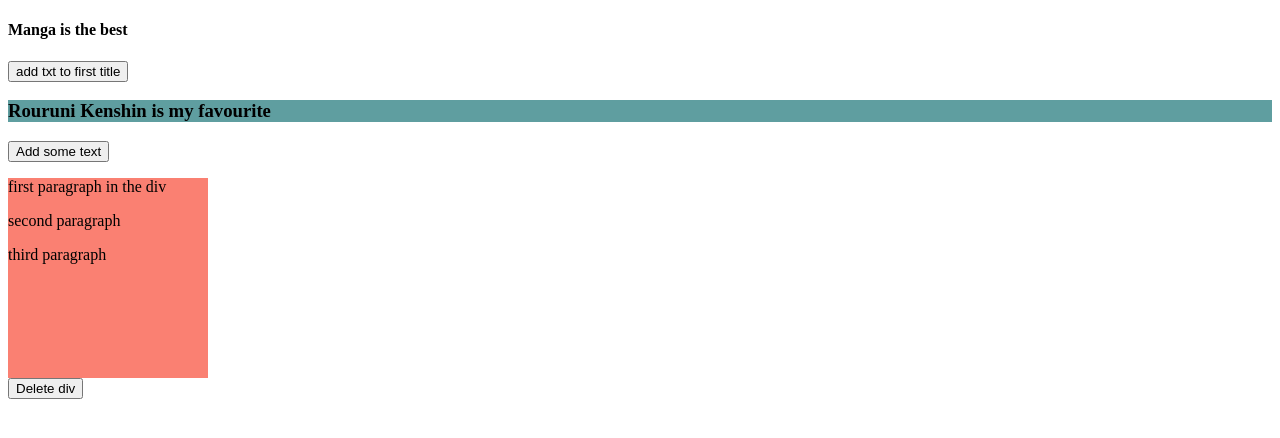
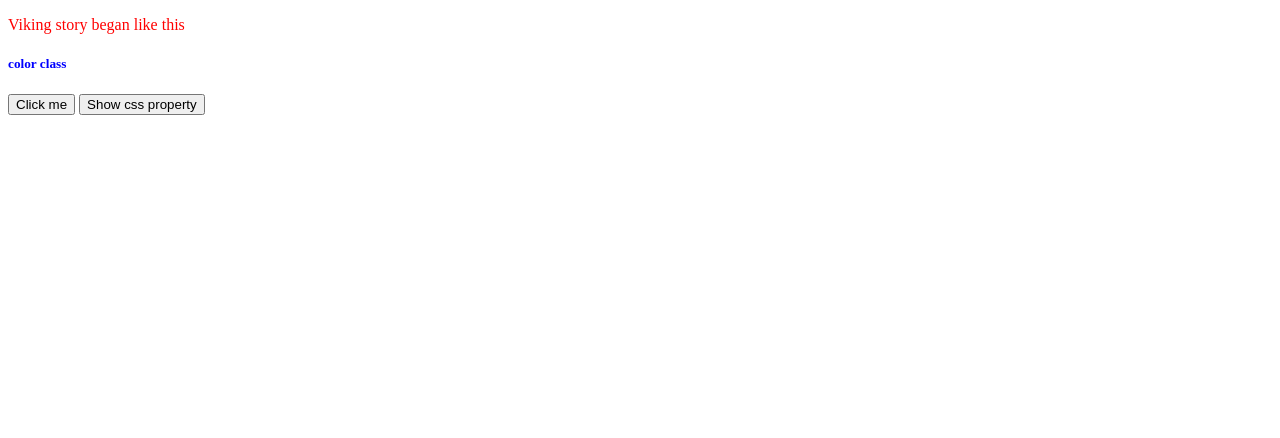
Before and after one commit to danielegeekn1/JQuery-practice, a plain HTML site: page index.html in a window 1280 px wide. Drawn offline with nearby package versions, Linux system fonts and the light colour scheme.

Commit message:
example with toggleClass and selected a specific css property

```diff
--- a/index.html
+++ b/index.html
@@ -12,36 +12,26 @@
     ></script>
     <title>Document</title>
     <style>
-      div {
-        background-color: salmon;
-        height: 200px;
-        width: 200px;
+      .error {
+        color: red;
+      }
+      .col {
+        color: blue;
       }
     </style>
   </head>
+  <p class="error">Viking story began like this</p>
+  <h5 class="col">color class</h5>
+  <button id="click">Click me</button>
+  <button id="showCss">Show css property</button>
   <body>
-    <h4>Manga is the best</h4>
-    <button id="addTxt">add txt to first title</button>
-    <br />
-    <h3 style="background-color: cadetblue">Rouruni Kenshin is my favourite</h3>
-    <button id="add">Add some text</button>
-    <br />
-    <div>
-      <p class="first">first paragraph in the div</p>
-      <p>second paragraph</p>
-      <p>third paragraph</p>
-    </div>
-    <button id="delete">Delete div</button>
     <script>
       $(document).ready(function () {
-        $("#addTxt").click(function () {
-          $("h4").append("<strong> art ever </strong>");
+        $("#click").click(function () {
+          $("p").toggleClass("error");
         });
-        $("#add").click(function () {
-          $("h3").append("<strong> anime ever </strong>");
-        });
-        $("#delete").click(function () {
-          $("div").remove();
+        $("#showCss").click(function () {
+          console.log($("h5").css("color"));
         });
       });
     </script>
```
